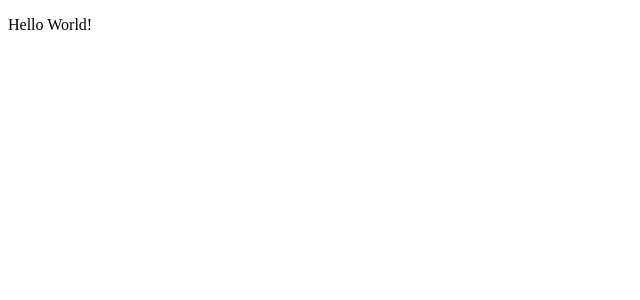
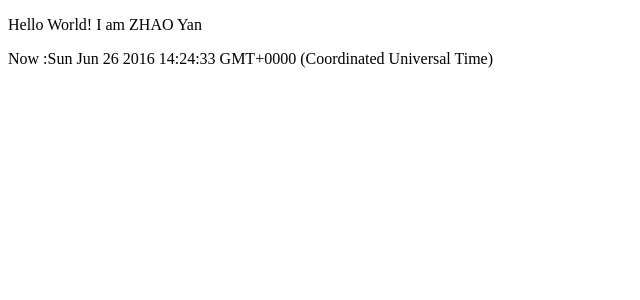
Before and after one commit to zzsanduo/my-react-trial, a React app: page / in a window 1280 px wide. Shown: the top 300 px of the page, without its empty margins (0-640 px from the left). Built offline with nearby package versions, Linux system fonts and the light colour scheme; the HTML template or start-up script is replaced by a standard one.

Commit message:
add props to component

```diff
--- a/src/index.jsx
+++ b/src/index.jsx
@@ -6,10 +6,11 @@ class App extends React.Component {
  render () {
     return (
       <div>
-        <p> Hello World!</p>
+        <p> Hello World!  I am {this.props.name}</p>
+        <p>Now :{this.props.now}</p>
       </div>
     );
   }
 }
 
-render(<App/>, document.getElementById('app'));
+render(<App name="ZHAO Yan" now={new Date().toString()}/>, document.getElementById('app'));
```
